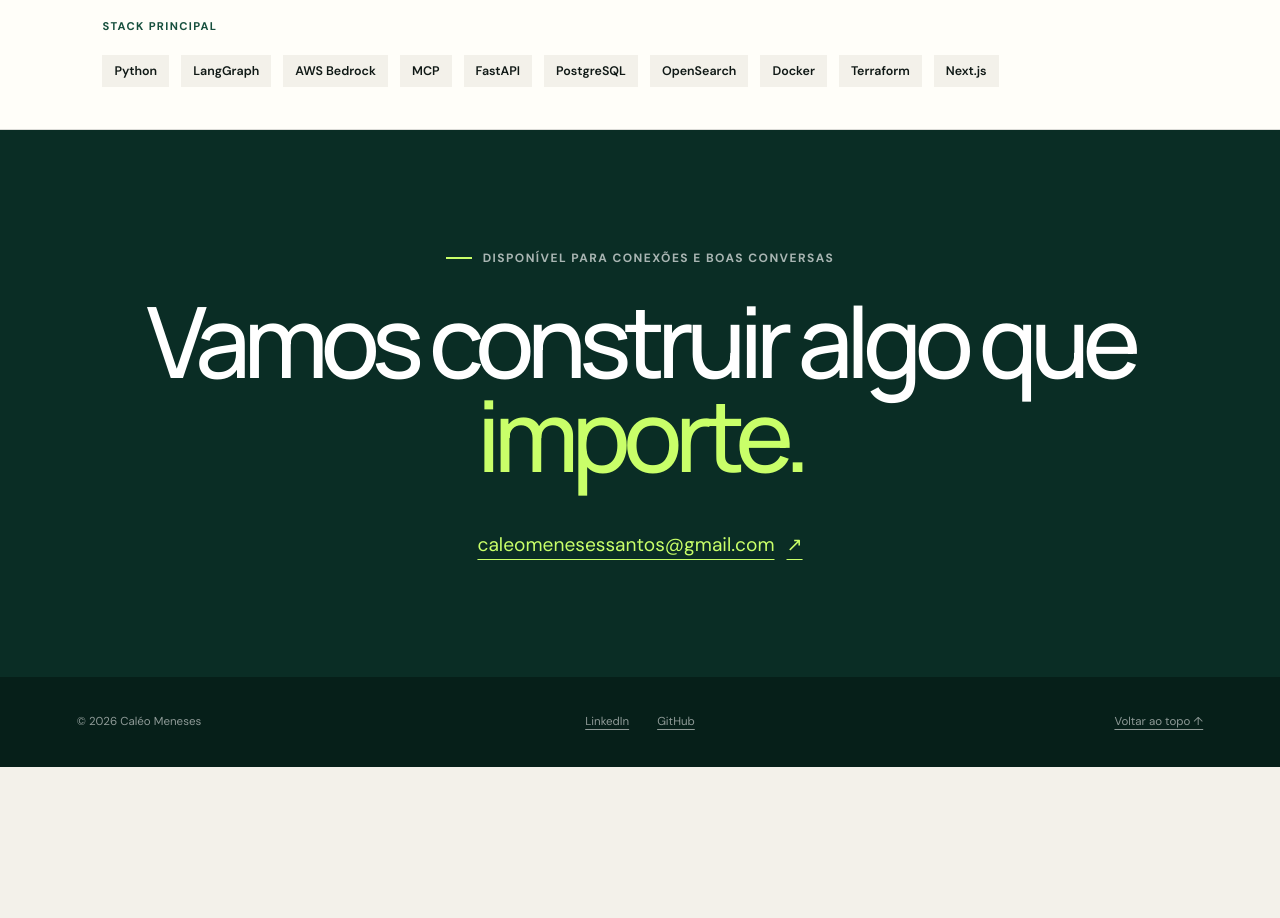
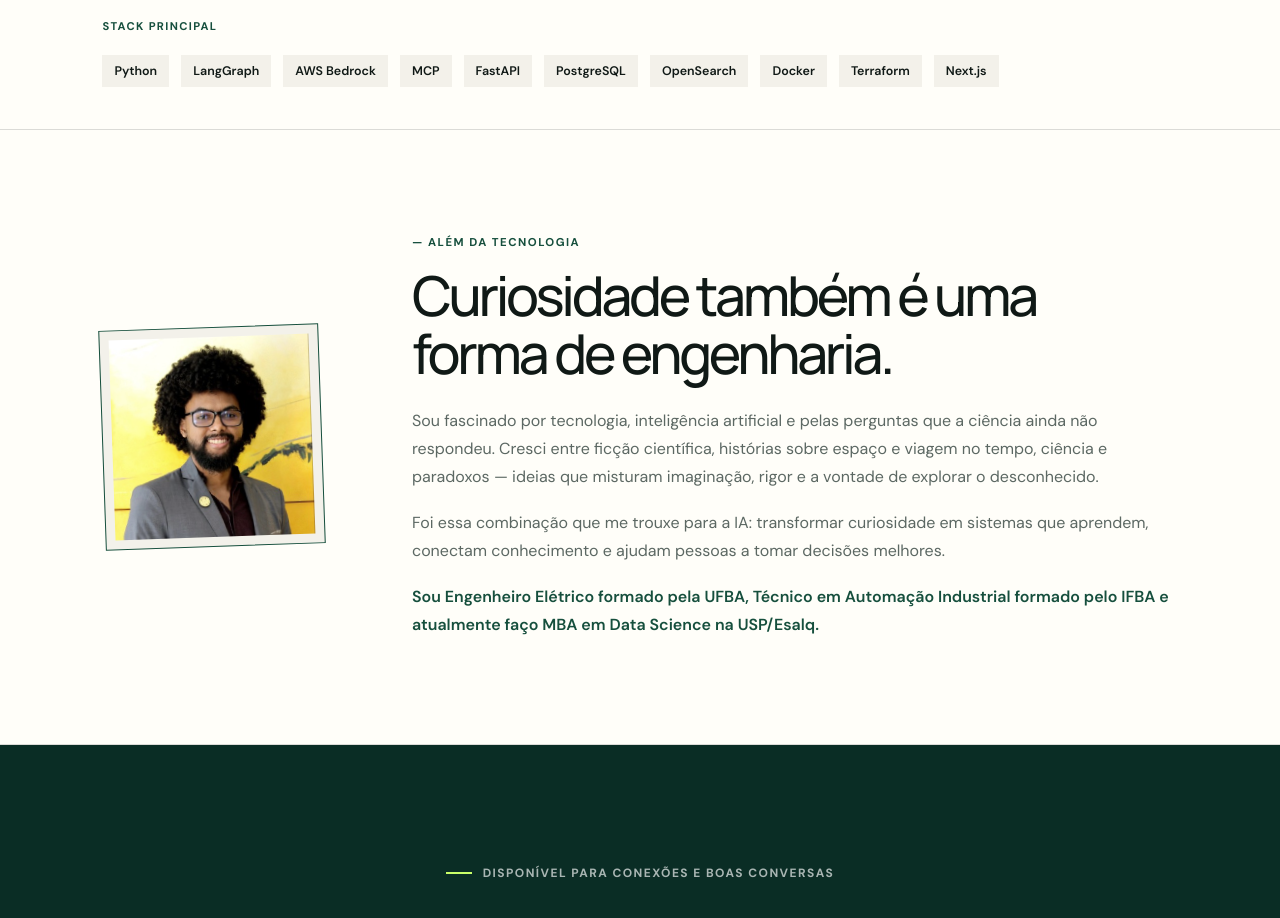
Before and after one commit to caleo-hub/site-pessoal-caleo, a Next.js app: page / in a window 1280 px wide. Shown: the part 7360-8278 px from the top of the page. Before the commit the page ends 8127 px from the top, so only its background shows below. Built offline with nearby package versions, Linux system fonts and the light colour scheme; no server answers.

Commit message:
feat: adicionar história pessoal ao site

```diff
--- a/src/app/globals.css
+++ b/src/app/globals.css
@@ -127,6 +127,15 @@ a { color: inherit; }
 .stack div { display: flex; flex-wrap: wrap; gap: 12px; }
 .stack span { padding: 8px 12px; background: var(--paper); font-size: .78rem; font-weight: 600; }
 
+.personal-note { display: grid; grid-template-columns: 220px minmax(0, 760px); gap: clamp(35px, 7vw, 100px); align-items: center; padding: 105px clamp(24px, 8vw, 130px); background: var(--white); border-bottom: 1px solid var(--line); }
+.personal-note__portrait { width: 220px; aspect-ratio: 1; padding: 9px; border: 1px solid var(--green); background: var(--paper); transform: rotate(-2deg); }
+.personal-note__portrait img { display: block; width: 100%; height: 100%; object-fit: cover; filter: saturate(.84); }
+.personal-note__content { max-width: 780px; }
+.personal-note__content h2 { max-width: 700px; margin: 17px 0 25px; font: 500 clamp(2.3rem, 4.3vw, 4.3rem)/1.04 "Manrope", sans-serif; letter-spacing: -.06em; }
+.personal-note__content p { max-width: 760px; margin: 0; color: var(--muted); line-height: 1.75; }
+.personal-note__content p + p { margin-top: 18px; }
+.personal-note__formation { color: var(--green) !important; font-weight: 600; }
+
 .contact { padding: 120px clamp(24px, 8vw, 130px); background: var(--deep-green); color: white; text-align: center; }
 .contact .eyebrow { justify-content: center; color: rgba(255,255,255,.65); }
 .contact h2 { max-width: 1000px; margin: 0 auto; }
@@ -154,6 +163,8 @@ footer div { display: flex; gap: 28px; } footer a { text-underline-offset: 4px;
   .research__visual { min-height: 380px; } .orbit--two { width: 360px; height: 360px; } .orbit--one { width: 250px; height: 250px; }
   .research__content { padding: 70px 22px; }
   .experience-list article { grid-template-columns: 1fr; gap: 18px; }
+  .personal-note { grid-template-columns: 1fr; gap: 35px; padding: 80px 22px; }
+  .personal-note__portrait { width: min(220px, 70vw); }
   .contact { padding: 90px 22px; }
   footer { grid-template-columns: 1fr auto; padding: 24px 22px; } footer div { display: none; }
 }
--- a/src/app/page.tsx
+++ b/src/app/page.tsx
@@ -1,5 +1,6 @@
 import { ProjectPreview } from "@/components/project-preview";
 import { YearsInTech } from "@/components/years-in-tech";
+import Image from "next/image";
 
 const capabilities = [
   {
@@ -259,6 +260,30 @@ export default function HomePage() {
         <div>{stack.map((item) => <span key={item}>{item}</span>)}</div>
       </section>
 
+      <section className="personal-note" id="sobre-mim">
+        <div className="personal-note__portrait">
+          <Image
+            src="/about/caleo-meneses.png"
+            alt="Caléo Meneses"
+            width={400}
+            height={400}
+          />
+        </div>
+        <div className="personal-note__content">
+          <div className="section-label">Além da tecnologia</div>
+          <h2>Curiosidade também é uma forma de engenharia.</h2>
+          <p>
+            Sou fascinado por tecnologia, inteligência artificial e pelas perguntas que a ciência ainda não respondeu. Cresci entre ficção científica, histórias sobre espaço e viagem no tempo, ciência e paradoxos — ideias que misturam imaginação, rigor e a vontade de explorar o desconhecido.
+          </p>
+          <p>
+            Foi essa combinação que me trouxe para a IA: transformar curiosidade em sistemas que aprendem, conectam conhecimento e ajudam pessoas a tomar decisões melhores.
+          </p>
+          <p className="personal-note__formation">
+            Sou Engenheiro Elétrico formado pela UFBA, Técnico em Automação Industrial formado pelo IFBA e atualmente faço MBA em Data Science na USP/Esalq.
+          </p>
+        </div>
+      </section>
+
       <section className="contact" id="contato">
         <p className="eyebrow"><span /> Disponível para conexões e boas conversas</p>
         <h2>Vamos construir algo que <em>importe.</em></h2>
```
Also changed, not shown: public/about/caleo-meneses.png (added), 1 other file (tests, documents, lock files or other folders).
